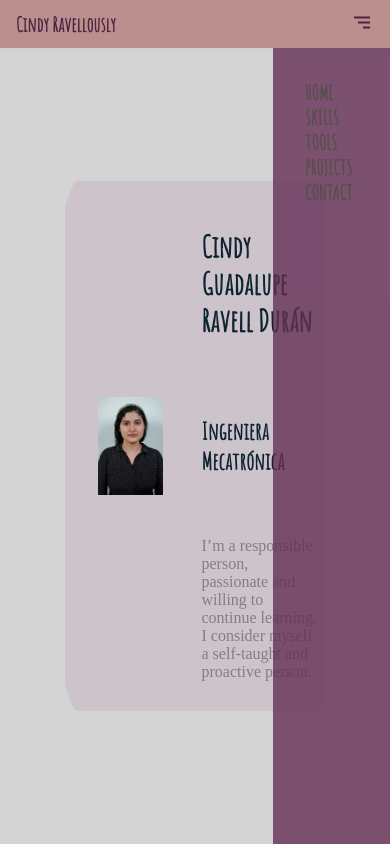
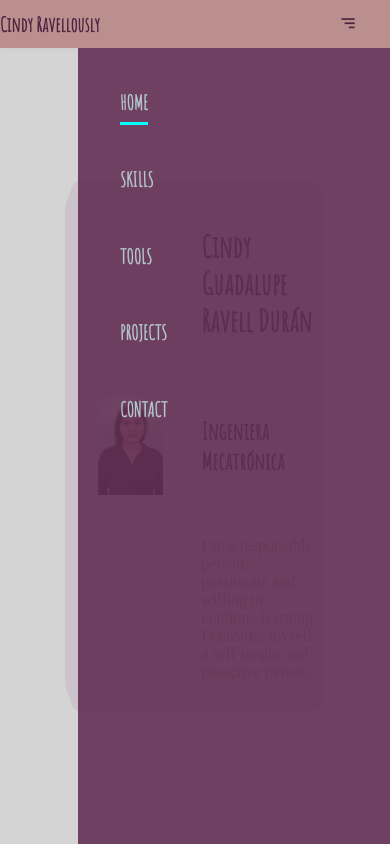
Before and after one commit to CindyRavell/Portafolio, a website: page index.html in a window 390 px wide. Both pictures are taken after a click on the element 362 px from the left and 24 px from the top of the page. Shown: the top 844 px of the page. Drawn offline with nearby package versions, Linux system fonts and the light colour scheme; a web font is replaced by a local one.

Commit message:
menu_lap

```diff
--- a/index.html
+++ b/index.html
@@ -24,11 +24,11 @@
 
                 <div class="nav_menu" id="navMenu">
                     <ul class="nav_list">
-                        <li ><a href="#home" class="nav_item active">HOME</a></li>
-                        <li ><a href="#skills" class="nav_item">SKILLS</a></li>
-                        <li ><a href="#tools" class="nav_item">TOOLS</a></li>
-                        <li ><a href="#projects" class="nav_item">PROJECTS</a></li>
-                        <li ><a href="#contact" class="nav_item">CONTACT</a></li>
+                        <li class="nav_item" ><a href="#home" class="nav_link active">HOME</a></li>
+                        <li class="nav_item"><a href="#skills" class="nav_link">SKILLS</a></li>
+                        <li class="nav_item"><a href="#tools" class="nav_link">TOOLS</a></li>
+                        <li class="nav_item"><a href="#projects" class="nav_link">PROJECTS</a></li>
+                        <li class="nav_item"><a href="#contact" class="nav_link">CONTACT</a></li>
                     </ul>
                 </div>
 
--- a/index.js
+++ b/index.js
@@ -1,4 +1,26 @@
-document.getElementById("navToogle").addEventListener("click",function(){
+/*===== MENU SHOW =====*/
+const showMenu = (navToogle, navMenu) =>{
+  const toggle = document.getElementById(navToogle),
+  nav = document.getElementById(navMenu)
 
-    document.getElementById("nav_menu").classList.toggle("mostrar");
-  });
+  if(toggle && nav){
+      toggle.addEventListener('click', ()=>{
+          nav.classList.toggle('show')
+      })
+  }
+}
+showMenu('navToogle','navMenu')
+
+/*===== ACTIVE AND REMOVE MENU =====*/
+const navLink = document.querySelectorAll('.nav_link');
+
+function linkAction(){
+/*Active link*/
+navLink.forEach(n => n.classList.remove('active'));
+this.classList.add('active');
+
+/*Remove menu mobile*/
+const navMenu = document.getElementById('navmenu')
+navMenu.classList.remove('show')
+}
+navLink.forEach(n => n.addEventListener('click', linkAction));
--- a/styles.css
+++ b/styles.css
@@ -46,7 +46,7 @@ img{
 }
 /* ****************      HEAD - NAV BAR     **************** */
 .nav_Grid{
-
+    max-width: 1024px;
     display: grid;
     grid-template-columns: 100%;
     grid-column-gap: 2rem;
@@ -70,25 +70,25 @@ img{
     justify-content: space-between;
     align-items: center;
     font-weight: 900;
-    margin: auto;
-    overflow: hidden;
+    /*margin: auto;
+    overflow: hidden;*/
 }
 
-
+/*OCULTAR*/
 @media screen and (max-width: 768px){
 
     .nav_menu{
         position: fixed;
         top: 3rem;
-        right: -50%;
+        right: -100%;
         width: 80%;
         height: 100%;
         padding: 2rem;
-        background-color: rgba(100, 48, 85,.8);
+        background-color: rgba(100, 48, 85,.9);
         transition: 1s;
-        overflow: hidden;
+        /*overflow: hidden;*/
     }
-
+/*
     .nav_toogle{
         color:rgb(77, 36, 64);
         font-size: 1.5rem;
@@ -97,19 +97,34 @@ img{
     .nav_toggle:hover{
         color:rgb(134, 69, 114);
     }
+*/
 }
 
 .nav_item{
     margin-bottom:2rem ;
     cursor: pointer;
-    color: rgb(87, 78, 78);
+    padding: 4%;
+}
+
+.nav_link{
+    position: relative;
+    color: rgb(177, 197, 202);
 }
 
 
-.nav_item:hover{
+.nav_link:hover{
     position:center;
-    color: rgb(65, 98, 99);
+    color: rgb(88, 133, 134);
 }
+
+.nav_link:hover::after{
+    position:absolute;
+    content: "";
+    width: 100%;
+    height: .18rem;
+    left: 0;
+    top: 2rem;
+    background-color:aqua ;}
 
 
 .nav_logo{
@@ -119,6 +134,29 @@ img{
     color:rgb(134, 69, 114);
 }
 
+.nav_toogle{
+    color:rgb(77, 36, 64);
+    cursor: pointer;
+}
+.nav_toogle:hover{
+    color:rgb(134, 69, 114);
+}
+
+
+/*Active menu*/
+.active::after{
+    position: absolute;
+    content: "";
+    width: 100%;
+    height: 0.18rem;
+    left: 0;
+    top: 2rem;
+    background-color:aqua;
+  }
+/*=== Show menu ===*/
+.show{
+    right: 0;
+  }
 @media screen and (min-width: 768px){
 .nav_toogle{
     color:rgb(77, 36, 64);
@@ -130,13 +168,7 @@ img{
     color:rgb(134, 69, 114);
 }
 }
-/******************RESPONSIVE***********************/
-@media screen and (max-width: 800px) {
-    .container_principal_section {
-    display: flex;
-  }
 
-  }
 
 /* **************** Principal page **************** */
 
@@ -183,7 +215,7 @@ img{
 .block {
     display: inline-block;
     background-color:rgb(204, 196, 202);
-  }
+}
 
   .container {
     text-align: center;
@@ -688,3 +720,12 @@ img{
     align-items: center;
     margin: 10px;
 }
+
+/******************RESPONSIVE***********************/
+@media screen and (max-width: 800px) {
+
+    .container_principal_section{
+        width: 100%;
+    }
+
+  }
```
